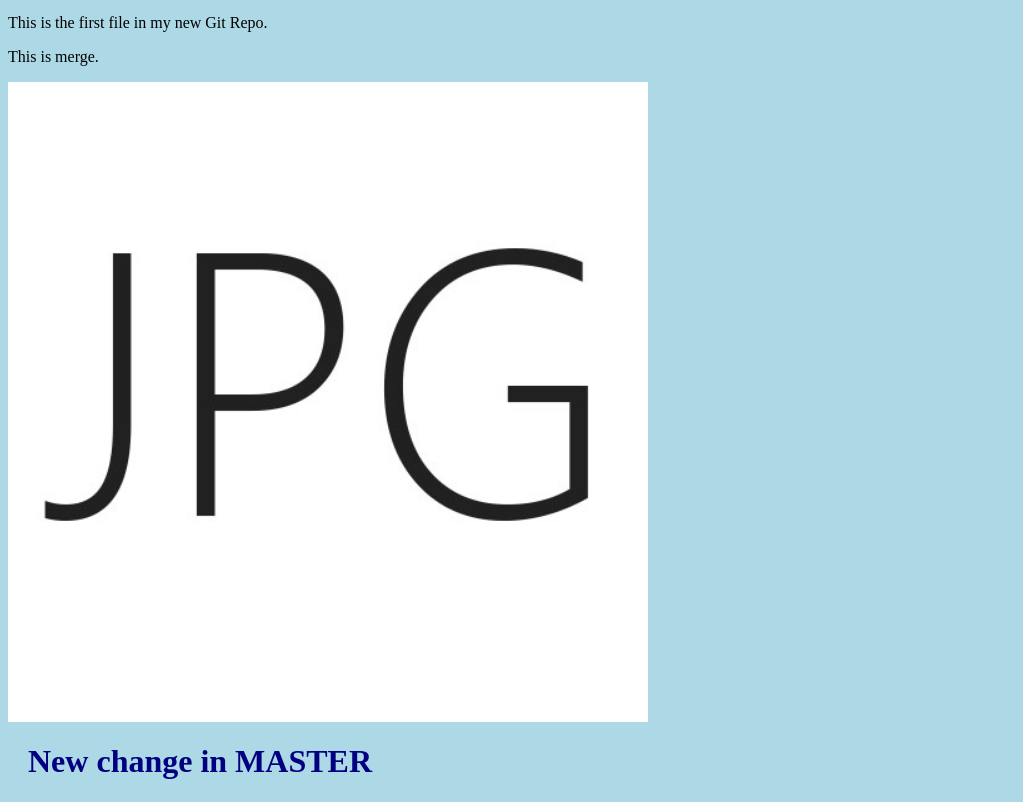
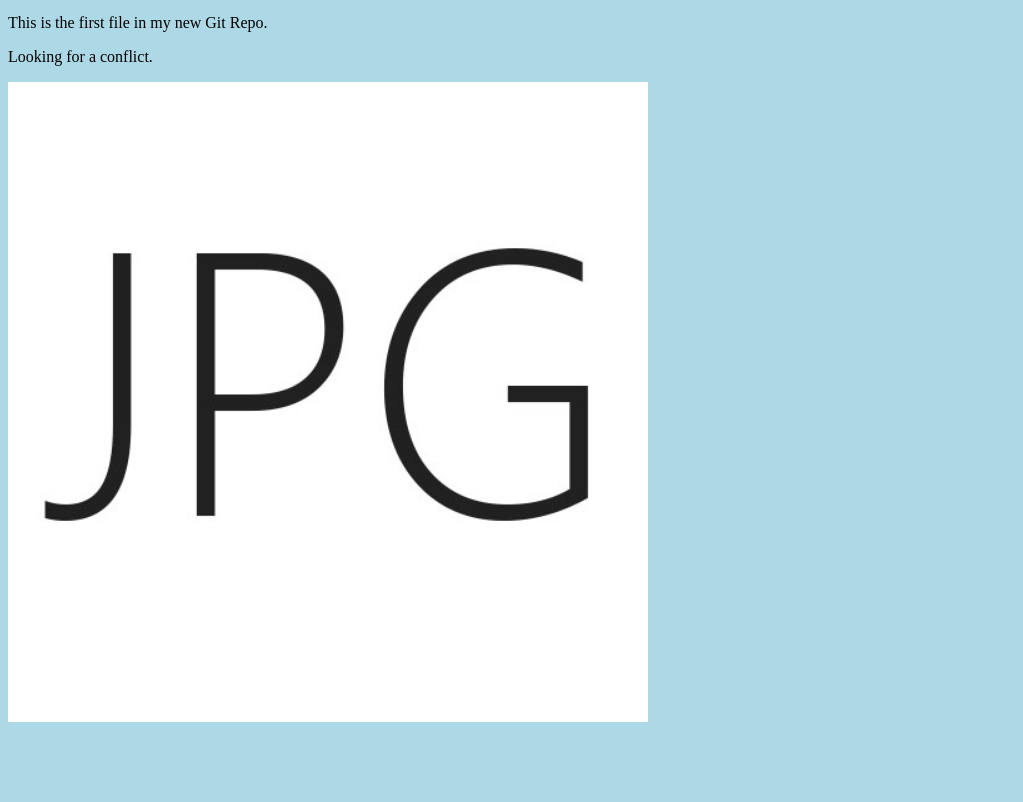
Before and after one commit to Anton879-prog/test, a plain HTML site: page index.html in a window 1280 px wide. Shown: the part 828-1630 px from the top of the page, without its empty margins (0-1023 px from the left). After the commit the page ends 1558 px from the top, so only its background shows below. Drawn offline with Linux system fonts and the light colour scheme.

Commit message:
conflict

```diff
--- a/index.html
+++ b/index.html
@@ -9,12 +9,12 @@
 <h1>Hello world!</h1>
 <div><img src="img_hello_world.jpg" alt="Hello World from Space" style="width:100%;max-width:960px"></div>
 <p>This is the first file in my new Git Repo.</p>
-<p>This is merge.</p>
+<p>Looking for a conflict.</p>
 
 
 <div><img src="img_hello_git.jpg" alt="Hello Git" style="width:100%;max-width:640px"></div>
 
-<h1>New change in MASTER</h1>
+
 
 </body>
 </html>
```
